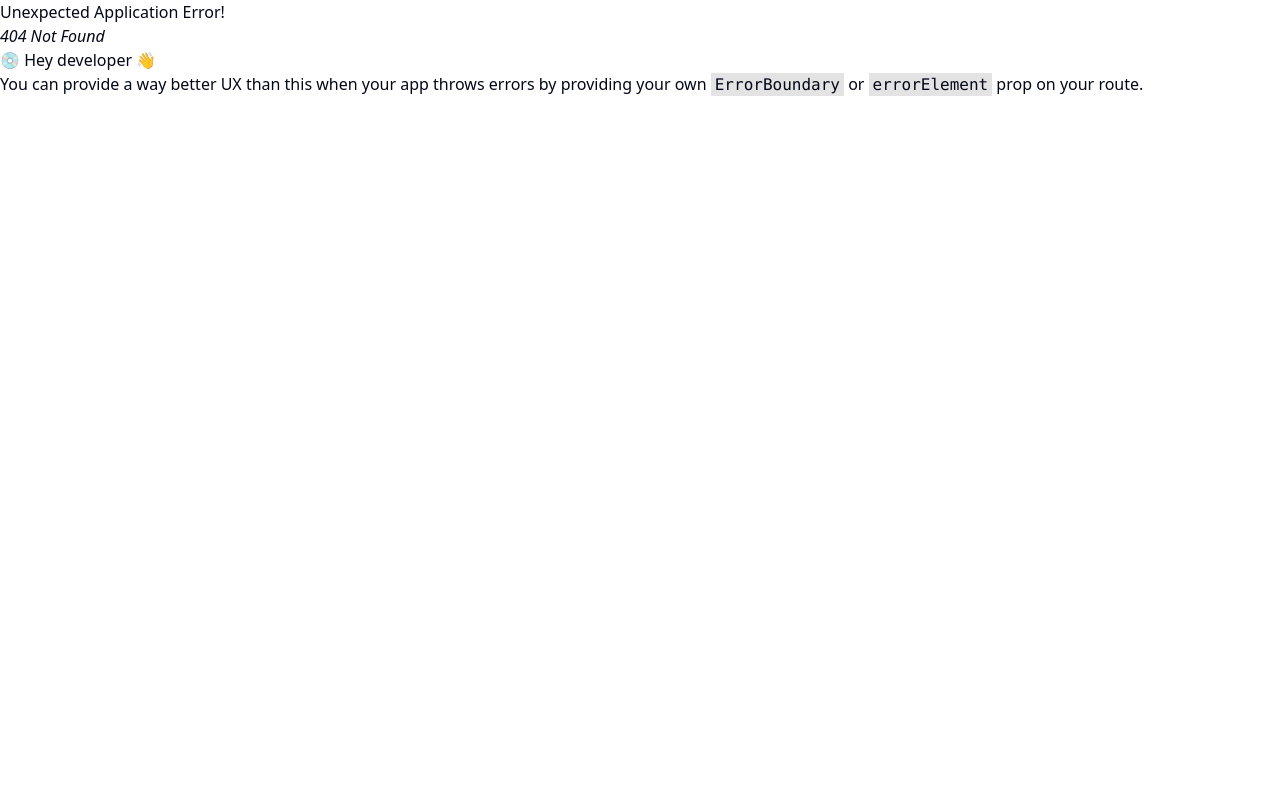
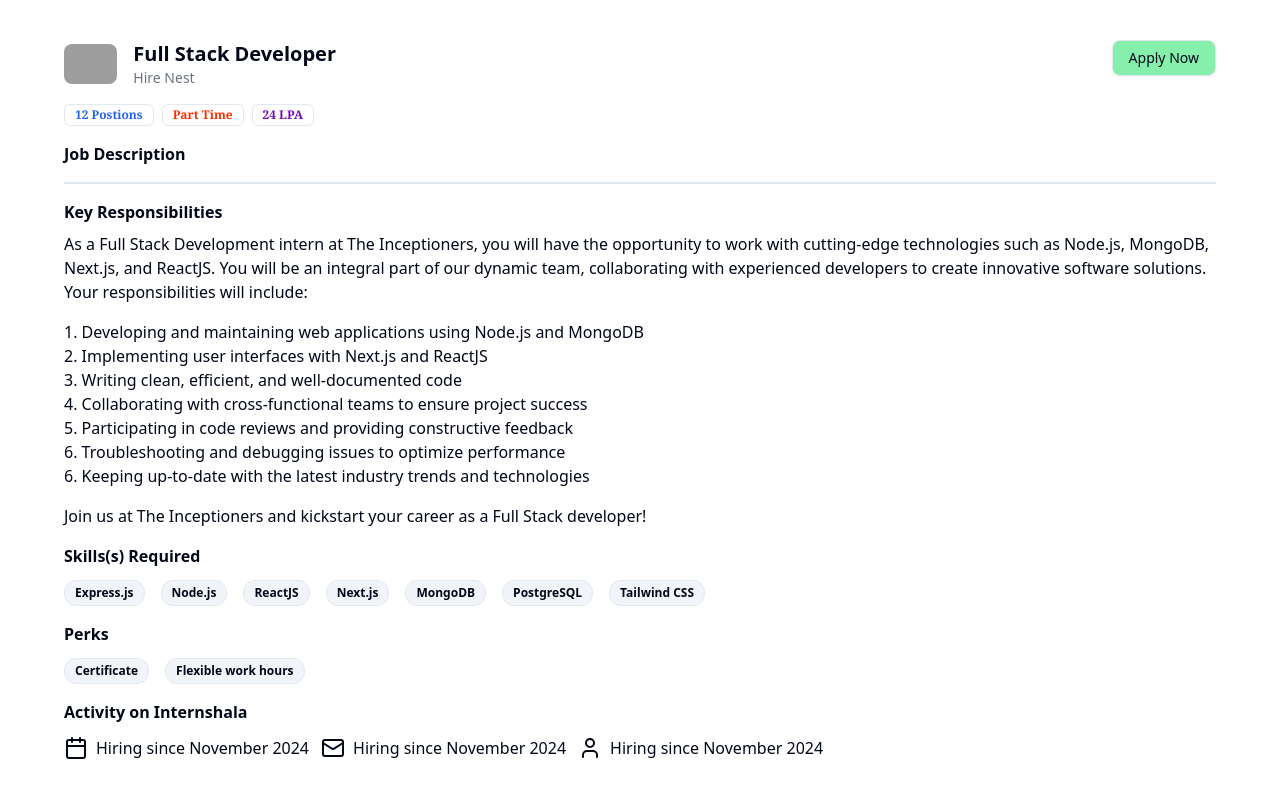
Before and after one commit to sidhantrajput1/HireNest, a React (Vite) app in the folder frontend/: page /description/1 in a window 1280 px wide. Before the commit this address had no page. Built offline with nearby package versions, Linux system fonts and the light colour scheme; grey boxes are pictures that could not be loaded.

Commit message:
Job Description

```diff
--- a/frontend/src/App.jsx
+++ b/frontend/src/App.jsx
@@ -6,6 +6,7 @@
 import Job from "./components/Job";
 import Browse from "./components/Browse";
 import Profile from "./components/Profile";
+import JobDescription from "./components/JobDescription";
 
 const appRouter = createBrowserRouter([
   {
@@ -25,6 +26,10 @@
     element : < Job/>
   },
   {
+    path : '/description/:id',
+    element : <JobDescription />
+  },
+  {
     path : '/browse',
     element : <Browse/>
   },
--- /dev/null
+++ b/frontend/src/components/JobDescription.jsx
@@ -0,0 +1,155 @@
+import { Calendar, Mail, User } from "lucide-react";
+import { Badge } from "./ui/badge";
+import { Button } from "./ui/button";
+
+function JobDescription() {
+  const isApplied = false;
+
+  return (
+    <div className="max-w-6xl mx-auto  my-10">
+      <div className="flex  gap-4 justify-between">
+        <div className="flex gap-4 items-center">
+          <img
+            className="h-10 rounded-lg "
+            src="https://w7.pngwing.com/pngs/868/880/png-transparent-hotel-rating-computer-icons-company-building-text-photography-thumbnail.png"
+          />
+          <div>
+            <h1 className="font-bold text-xl">Full Stack Developer</h1>
+            <p className="font-sans text-sm text-gray-500">Hire Nest</p>
+          </div>
+        </div>
+        <Button
+          disabled={isApplied}
+          variant="outline"
+          className={`rounded-lg ${
+            isApplied
+              ? "bg-gray-300/60 cursor-not-allowed"
+              : "cursor-pointer bg-green-300"
+          }`}
+        >
+          {isApplied ? "Already Applied" : "Apply Now"}
+        </Button>
+      </div>
+      <div className="flex gap-2 justify-between">
+        <div className="flex gap-2 mt-4 items-center">
+          <Badge className="font-serif font-bold text-blue-600" variant="ghost">
+            12 Postions
+          </Badge>
+          <Badge
+            className="font-serif font-bold text-[#F83002]"
+            variant="ghost"
+          >
+            Part Time
+          </Badge>
+          <Badge
+            className="font-serif font-bold text-[#7209b7]"
+            variant="ghost"
+          >
+            24 LPA
+          </Badge>
+        </div>
+      </div>
+      <h1 className="border-b-2 py-4 font-bold">Job Description</h1>
+      <div className="flex gap-4 flex-col">
+        <div>
+          <h1 className="font-bold pt-4">Key Responsibilities</h1>
+          <div className="flex gap-4 flex-col mt-2">
+            <p>
+              As a Full Stack Development intern at The Inceptioners, you will
+              have the opportunity to work with cutting-edge technologies such
+              as Node.js, MongoDB, Next.js, and ReactJS. You will be an integral
+              part of our dynamic team, collaborating with experienced
+              developers to create innovative software solutions. Your
+              responsibilities will include:
+            </p>
+            <ul>
+              <li>
+                1. Developing and maintaining web applications using Node.js and
+                MongoDB
+              </li>
+              <li>2. Implementing user interfaces with Next.js and ReactJS</li>
+              <li>3. Writing clean, efficient, and well-documented code</li>
+              <li>
+                4. Collaborating with cross-functional teams to ensure project
+                success
+              </li>
+              <li>
+                5. Participating in code reviews and providing constructive
+                feedback
+              </li>
+              <li>
+                6. Troubleshooting and debugging issues to optimize performance
+              </li>
+              <li>
+                6. Keeping up-to-date with the latest industry trends and
+                technologies
+              </li>
+            </ul>
+            <p>
+              Join us at The Inceptioners and kickstart your career as a Full
+              Stack developer!
+            </p>
+          </div>
+        </div>
+        <div>
+          <h1 className="font-bold">Skills(s) Required</h1>
+          <div className="mt-3 flex gap-4">
+            <Badge className="rounded-xl bg-slate-100 py-1" variant="outline">
+              Express.js
+            </Badge>
+            <Badge className="rounded-xl bg-slate-100 py-1" variant="outline">
+              Node.js
+            </Badge>
+            <Badge className="rounded-xl bg-slate-100 py-1" variant="outline">
+              ReactJS
+            </Badge>
+            <Badge className="rounded-xl bg-slate-100 py-1" variant="outline">
+              Next.js
+            </Badge>
+            <Badge className="rounded-xl bg-slate-100 py-1" variant="outline">
+              MongoDB
+            </Badge>
+            <Badge className="rounded-xl bg-slate-100 py-1" variant="outline">
+              PostgreSQL
+            </Badge>
+            <Badge className="rounded-xl bg-slate-100 py-1" variant="outline">
+              Tailwind CSS
+            </Badge>
+          </div>
+        </div>
+
+        <div>
+          <h1 className="font-bold">Perks</h1>
+          <div className="mt-3 flex gap-4">
+            <Badge className="rounded-xl bg-slate-100 py-1" variant="outline">
+              Certificate
+            </Badge>
+            <Badge className="rounded-xl bg-slate-100 py-1" variant="outline">
+              Flexible work hours
+            </Badge>
+          </div>
+        </div>
+
+        <div>
+          <h1 className="font-bold ">Activity on Internshala</h1>
+          <div className="flex gap-3 mt-3">
+            <div className="flex gap-2">
+              <Calendar />
+              <span>Hiring since November 2024</span>
+            </div>
+            <div className="flex gap-2">
+              <Mail />
+              <span>Hiring since November 2024</span>
+            </div>
+            <div className="flex gap-2">
+              <User />
+              <span>Hiring since November 2024</span>
+            </div>
+          </div>
+        </div>
+      </div>
+    </div>
+  );
+}
+
+export default JobDescription;
--- a/frontend/src/components/Jobs.jsx
+++ b/frontend/src/components/Jobs.jsx
@@ -3,8 +3,12 @@
 import { Avatar } from "@radix-ui/react-avatar";
 import { AvatarImage } from "./ui/avatar";
 import { Badge } from "./ui/badge";
+import { useNavigate } from "react-router-dom";
 
 function Jobs() {
+  const navigate = useNavigate();
+  const jobId = "jsaisiskjsisdnsn";
+
   return (
     <div className="shadow hover:shadow-xl shadow-cyan-400/20 flex flex-col border border-spacing-2 gap-4 mix-blend-multiply p-5 mt-4 rounded-xl m-3">
       <div className="flex justify-between items-center">
@@ -47,7 +51,7 @@
         </Badge>
       </div>
       <div className="flex items-center gap-4">
-        <Button variant="outline">Details</Button>
+        <Button onClick={() => navigate(`/description/${jobId}`)} variant="outline">Details</Button>
         <Button variant="outline">Save for later</Button>
       </div>
     </div>
--- a/frontend/src/components/LatestJobCards.jsx
+++ b/frontend/src/components/LatestJobCards.jsx
@@ -2,13 +2,16 @@
 
 function LatestJobCards() {
   return (
-    <div className="shadow hover:shadow-xl shadow-cyan-400/20 flex flex-col border border-spacing-2 gap-4 mix-blend-multiply p-5 mt-4 rounded-xl m-3">
+    <div className="container shadow hover:shadow-xl shadow-cyan-400/20 flex flex-col border border-spacing-2 gap-4 mix-blend-multiply p-5 mt-4 rounded-xl m-3 md">
+      <div className="">
         <div>
           <h2 className="font-medium text-lg">Microsoft Private Limited</h2>
           <p className="text-sm text-gray-500">India 📍</p>
         </div>
         <div className="flex gap-1 flex-col">
-        <h3 className="font-medium text-pretty text-base">MERN Stack Developer</h3>
+          <h3 className="font-medium text-pretty text-base">
+            MERN Stack Developer
+          </h3>
           <p>
             Proficient Experience Using Frontend Frameworks - React js, Next.js
           </p>
@@ -17,12 +20,19 @@
           <Badge className="font-serif font-bold text-blue-600" variant="ghost">
             12 Postions
           </Badge>
-        <Badge className="font-serif font-bold text-[#F83002]" variant="ghost">
+          <Badge
+            className="font-serif font-bold text-[#F83002]"
+            variant="ghost"
+          >
             Part Time
           </Badge>
-        <Badge className="font-serif font-bold text-[#7209b7]" variant="ghost">
+          <Badge
+            className="font-serif font-bold text-[#7209b7]"
+            variant="ghost"
+          >
             24 LPA
           </Badge>
+        </div>
       </div>
     </div>
   );
--- a/frontend/src/components/LatestJobs.jsx
+++ b/frontend/src/components/LatestJobs.jsx
@@ -8,7 +8,7 @@
       <h1 className="text-3xl font-bold">
         <span className="text-[#d3805a]">Latest & Top</span> Job Openings
       </h1>
-      <div className="grid grid-flow-col grid-rows-3 gap-2">
+      <div className="grid grid-col grid-rows-3 gap-2 sm:grid-cols-1 md:grid-cols-2 lg:grid-cols-3">
         {randomJobs.map((job, i) => (
           <LatestJobCards key={i} />
         ))}
--- a/frontend/src/components/shared/Footer.jsx
+++ b/frontend/src/components/shared/Footer.jsx
@@ -4,11 +4,11 @@
   return (
     <footer className="">
       <div className="mt-16 mx-auto max-w-screen-xl font-serif">
-        <div className="flex flex-col">
+        <div className="flex flex-col md:py-2 ">
           {/* Social Networks Section */}
-          <div className="flex justify-between text-xl bg-gray-100 p-6 font-serif ">
-            <h3>Get Connected with us on social networks</h3>
-            <div className="flex gap-4">
+          <div className="flex sm:flex-row sm:gap-1 justify-between text-xl bg-gray-100 p-6 font-serif ">
+            <h3 className="mb-4 sm:mb-0 ">Get Connected with us on social networks</h3>
+            <div className="flex gap-4 justify-center sm:gap-1 sm:justify-end">
               <Instagram />
               <Twitter />
               <Linkedin />
@@ -17,7 +17,7 @@
           </div>
 
           {/* Main Footer Section */}
-          <div className="p-6 flex gap-16 bg-gray-300/45">
+          <div className="p-6 grid grid-cols-1 gap-6 sm:grid-cols-2 lg:grid-cols-4 bg-gray-300/45 container md:py-2 ">
             {/* Company Info */}
             <div className="flex flex-col gap-4">
               <h3 className="font-semibold font-serif">
@@ -75,10 +75,10 @@
 
             {/* Contact Section */}
             <div>
-              <div>
-                <h3 className="text-xl font-semibold mb-4">Contact Us</h3>
+              <div className="flex gap-1 flex-col">
+                <h3 className="text-xl font-semibold mb-2 ">Contact Us</h3>
                 <p className="text-sm">
-                  <strong className="hover:text-orange-300">Phone:</strong> +(91)
+                  <strong className="hover:text-orange-300">Phone:</strong> +(91) 9693610845
                 </p>
                 <p className="text-sm">
                   <strong className="hover:text-orange-300">Email:</strong> support@hirenest.com
@@ -103,6 +103,7 @@
               </a>
             </p>
           </div>
+
         </div>
       </div>
     </footer>
```
Lines whose indentation alone changed are shown as unchanged.
